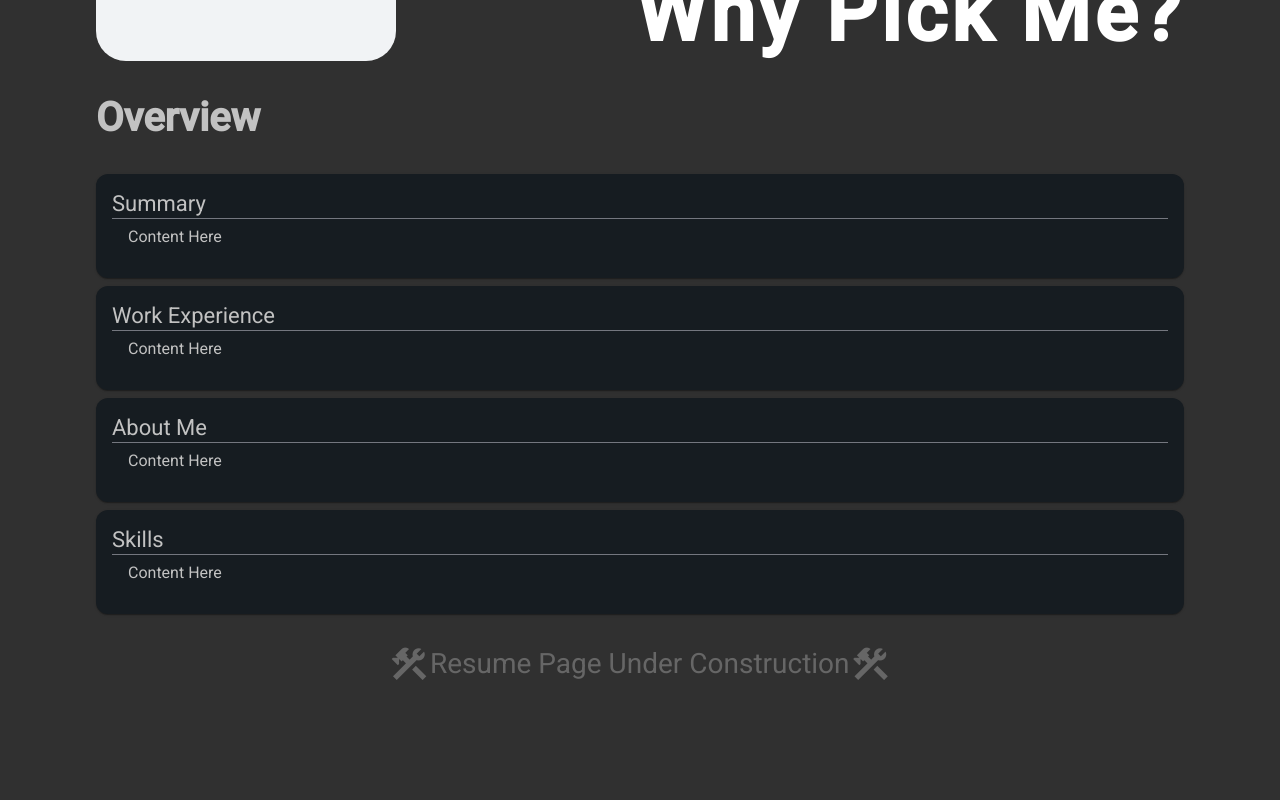
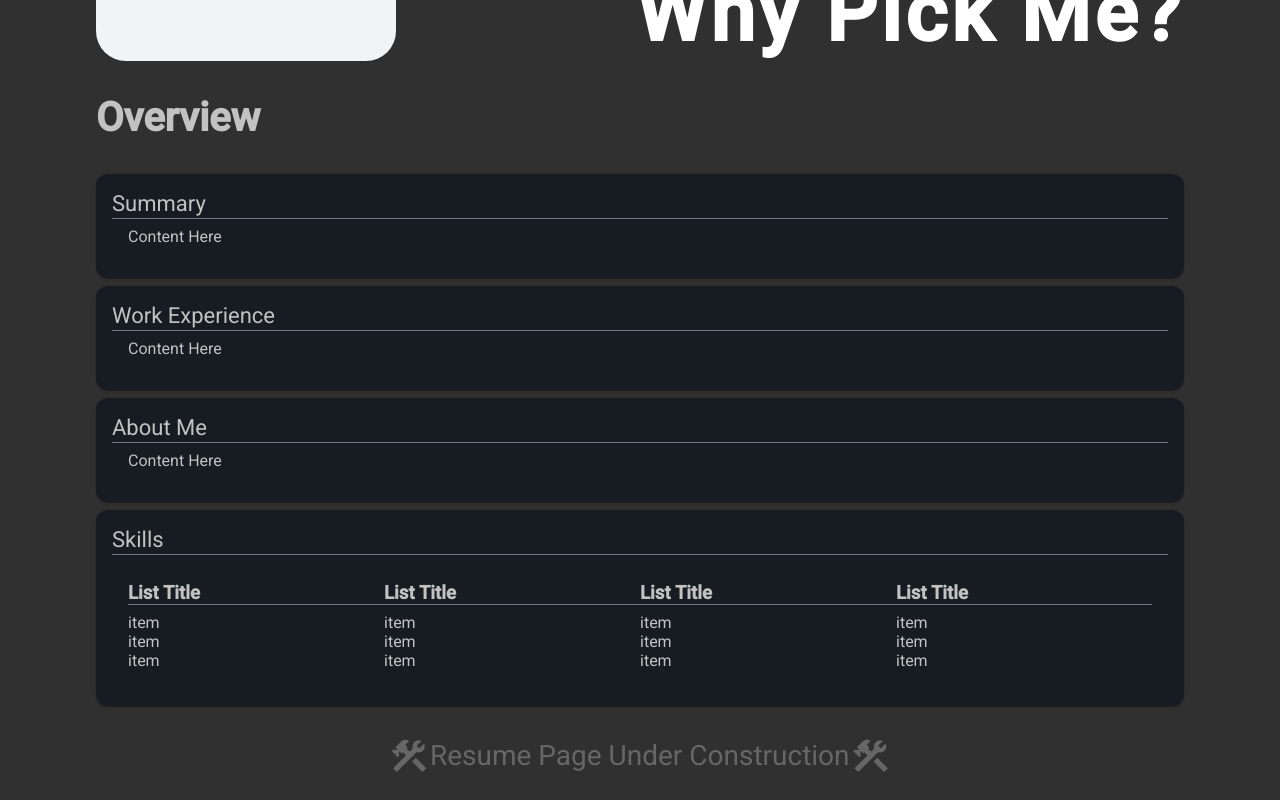
Before and after one commit to Gavin-10/resume-new, an Angular app in the folder resume-front-end/: page /resume in a window 1280 px wide. Shown: the part 503-1303 px from the top of the page. Before the commit the page ends 1212 px from the top, so only its background shows below. Built offline with nearby package versions, Linux system fonts and the light colour scheme.

Commit message:
New Components and Updates
Card component updated to take child content, list component added to
site and integrated into resume page

```diff
--- a/resume-front-end/src/app/Resources/resume-overview.json
+++ b/resume-front-end/src/app/Resources/resume-overview.json
@@ -10,9 +10,5 @@
     {
         "title": "About Me",
         "content": "Content Here"
-    },
-    {
-        "title": "Skills",
-        "content": "Content Here"
     }
 ]
--- /dev/null
+++ b/resume-front-end/src/app/Resources/resume-skills.json
@@ -0,0 +1,18 @@
+[
+    {
+        "title": "List Title",
+        "items": ["item", "item", "item"]
+    },
+    {
+        "title": "List Title",
+        "items": ["item", "item", "item"]
+    },
+    {
+        "title": "List Title",
+        "items": ["item", "item", "item"]
+    },
+    {
+        "title": "List Title",
+        "items": ["item", "item", "item"]
+    }
+]
--- a/resume-front-end/src/app/components/site-card/site-card.component.html
+++ b/resume-front-end/src/app/components/site-card/site-card.component.html
@@ -6,6 +6,6 @@
     </mat-card-title>
     <mat-divider />
     <mat-card-content class="margin-top">
-        {{content()}}
+        <ng-content />
     </mat-card-content>
 </mat-card>
--- a/resume-front-end/src/app/components/site-card/site-card.component.ts
+++ b/resume-front-end/src/app/components/site-card/site-card.component.ts
@@ -10,6 +10,5 @@ import { MatDividerModule } from '@angular/material/divider';
 })
 export class SiteCardComponent {
   title = input("");
-  content = input("");
 
 }
--- /dev/null
+++ b/resume-front-end/src/app/components/site-list/site-list.component.html
@@ -0,0 +1,6 @@
+
+<h3>{{title()}}</h3>
+<mat-divider class="margin-bottom"/>
+<ul>
+    <li *ngFor="let item of items()">{{item}}</li>
+</ul>
--- /dev/null
+++ b/resume-front-end/src/app/components/site-list/site-list.component.scss
@@ -0,0 +1,12 @@
+@use '../../styles/helpers';
+
+h3 {
+    margin-bottom: 0;
+}
+
+ul {
+    list-style: none;
+    margin: 0;
+    padding: 0;
+    margin-bottom: 4px;
+}
--- /dev/null
+++ b/resume-front-end/src/app/components/site-list/site-list.component.ts
@@ -0,0 +1,14 @@
+import { Component, input } from '@angular/core';
+import { NgFor } from '@angular/common';
+import { MatDivider } from '@angular/material/divider';
+
+@Component({
+  selector: 'app-site-list',
+  imports: [MatDivider, NgFor],
+  templateUrl: './site-list.component.html',
+  styleUrl: './site-list.component.scss'
+})
+export class SiteListComponent {
+  title = input("");
+  items = input<string[]>()
+}
--- /dev/null
+++ b/resume-front-end/src/app/interfaces/list-interface.ts
@@ -0,0 +1,6 @@
+
+
+export interface ListInterface {
+    title: string
+    items: string[]
+}
--- a/resume-front-end/src/app/pages/resume/resume.component.html
+++ b/resume-front-end/src/app/pages/resume/resume.component.html
@@ -10,7 +10,12 @@
 <div class="container darker-text">
     <h2 class="medium-title">Overview</h2>
 
-    <app-site-card *ngFor="let item of resumeOverview" [title]="item.title" [content]="item.content"/>
+    <app-site-card *ngFor="let item of resumeOverview" [title]="item.title">{{item.content}}</app-site-card>
+    <app-site-card title="Skills">
+        <div class="list-view">
+            <app-site-list class="list" *ngFor="let list of resumeSkills" [title]="list.title" [items]="list.items"></app-site-list>
+        </div>
+    </app-site-card>
 
 </div>
 
--- a/resume-front-end/src/app/pages/resume/resume.component.scss
+++ b/resume-front-end/src/app/pages/resume/resume.component.scss
@@ -59,6 +59,20 @@
     }
 }
 
+.list-view {
+    display: flex;
+    justify-content: space-between;
+    flex-wrap: wrap;
+}
+
+.list {
+    width: 25%;
+
+    @media (max-width: breakpoints.$mobile-size) {
+        width: 50%;
+    }
+}
+
 .temp {
     display: flex;
     justify-content: center;
--- a/resume-front-end/src/app/pages/resume/resume.component.ts
+++ b/resume-front-end/src/app/pages/resume/resume.component.ts
@@ -9,12 +9,18 @@ import { NgFor } from '@angular/common';
 import { CardInterface } from '../../interfaces/card-interface';
 import ResumeOverview from '../../Resources/resume-overview.json';
 
+import { SiteListComponent } from '../../components/site-list/site-list.component';
+import { ListInterface } from '../../interfaces/list-interface';
+import ResumeSkills from '../../Resources/resume-skills.json';
+
 @Component({
   selector: 'app-resume',
-  imports: [MatIconModule, MatCardModule, MatDividerModule, MatListModule, SiteCardComponent, NgFor],
+  imports: [MatIconModule, MatCardModule, MatDividerModule, MatListModule, SiteCardComponent, NgFor, SiteListComponent],
   templateUrl: './resume.component.html',
   styleUrl: './resume.component.scss'
 })
 export class ResumeComponent {
   resumeOverview: CardInterface[] = ResumeOverview
+  resumeSkills: ListInterface[] = ResumeSkills;
+  test: string[] = ["First", "Second", "Third"];
 }
```
Also changed, not shown: 1 other file (tests, documents, lock files or other folders).
